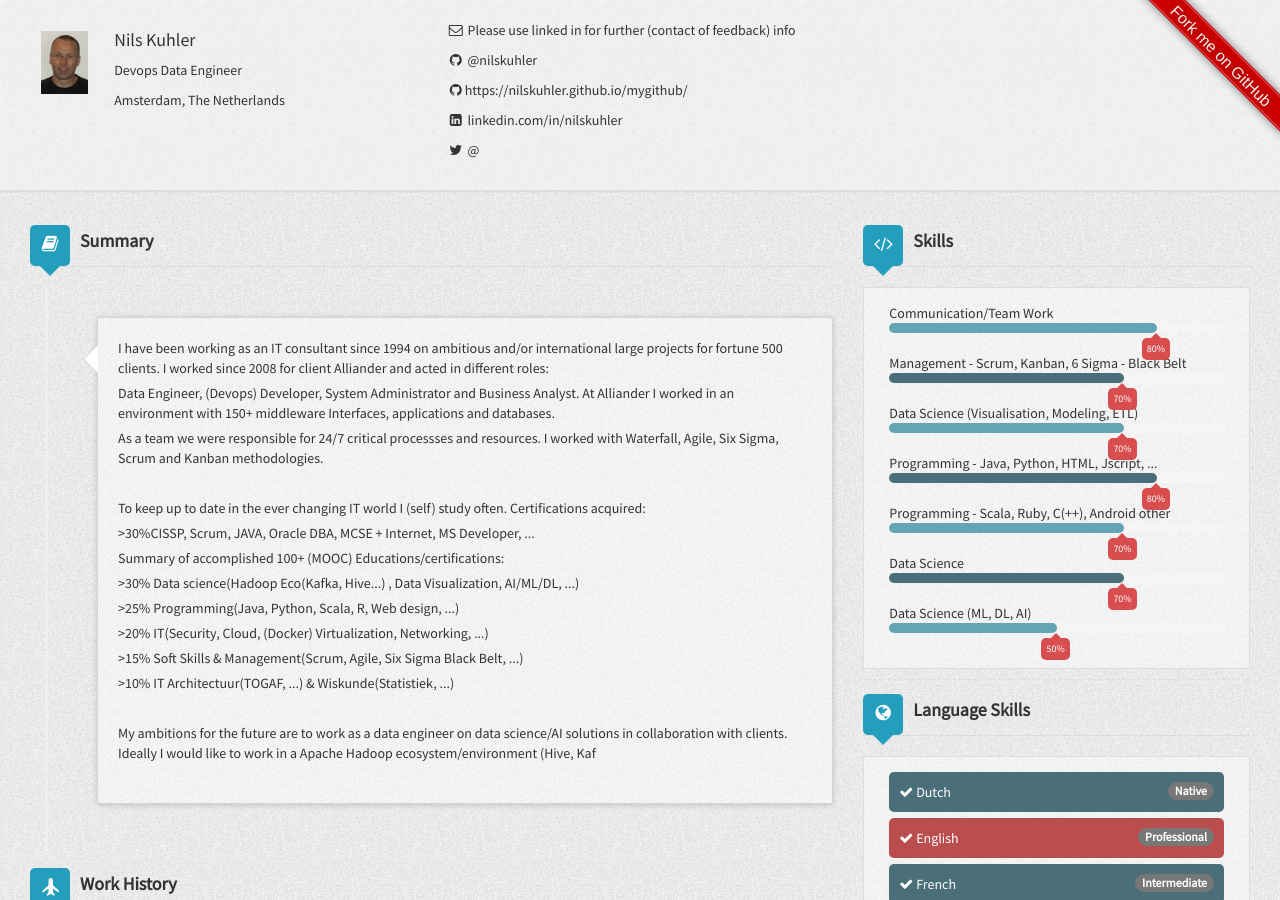
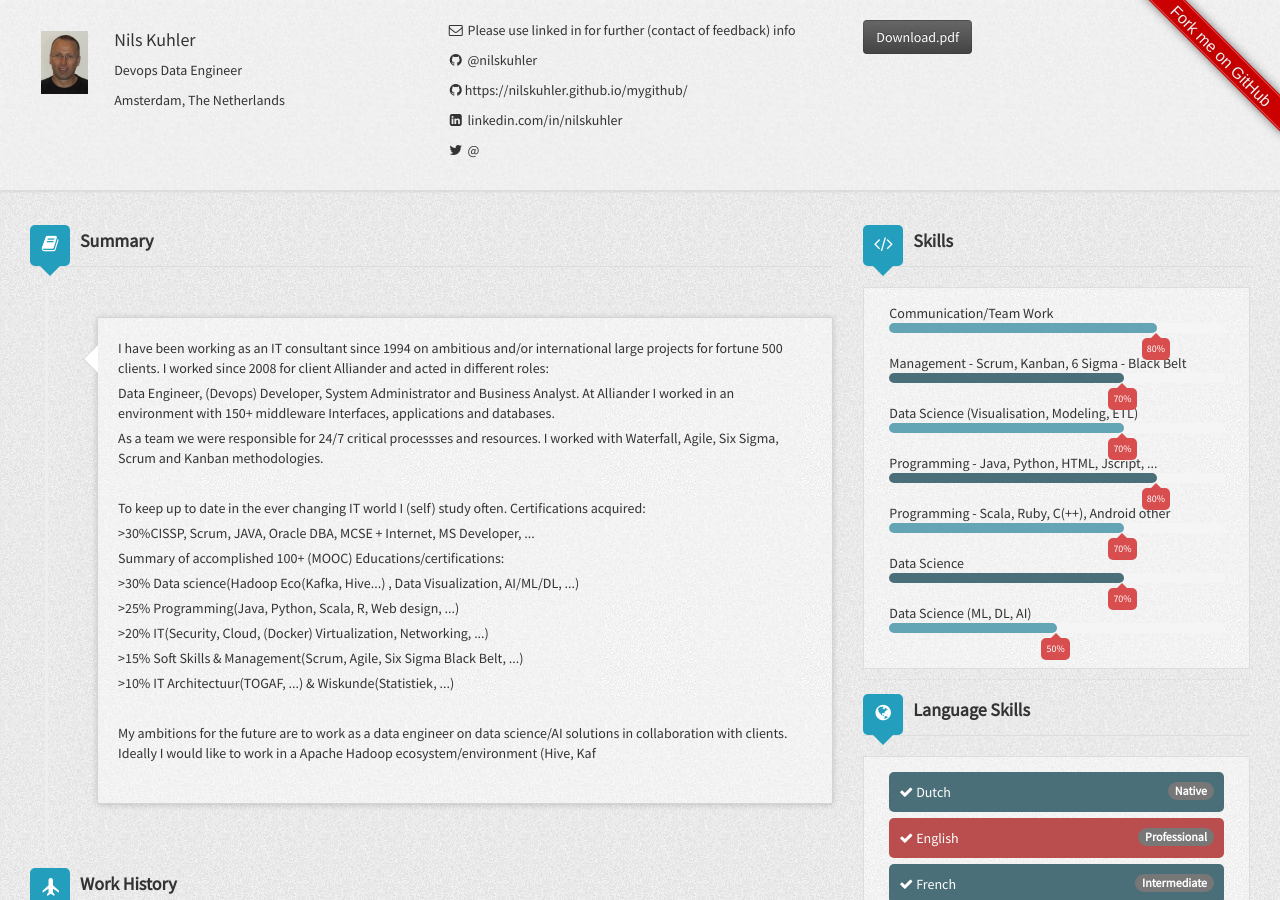
Before and after one commit to NilsKuhler/resumecard, a Jekyll site: the page built from index.html, in a window 1280 px wide and 900 px high. Built offline with Jekyll 4.4.1, drawn with Linux system fonts in a browser that asks for light colours; nearby versions of some CDN libraries.

```diff
--- a/_includes/header.html
+++ b/_includes/header.html
@@ -16,7 +16,7 @@
                 <p><i class="fa fa-twitter fa-fw"></i> <a href="//twitter.com/{{ site.author.twitter }}" target="_blank">  @{{ site.author.twitter }} </a></p>
             </div>
             <div class="col-sm-4 visible-md-block visible-lg-block">
-                <!-- <a href="#" class="btn btn-dark"><i class="icon-file icon-white"></i> Download.pdf </a> -->
+                <a href="#" class="btn btn-dark"><i class="icon-file icon-white"></i> Download.pdf </a>
             </div>
         </div>
     </div>
```
